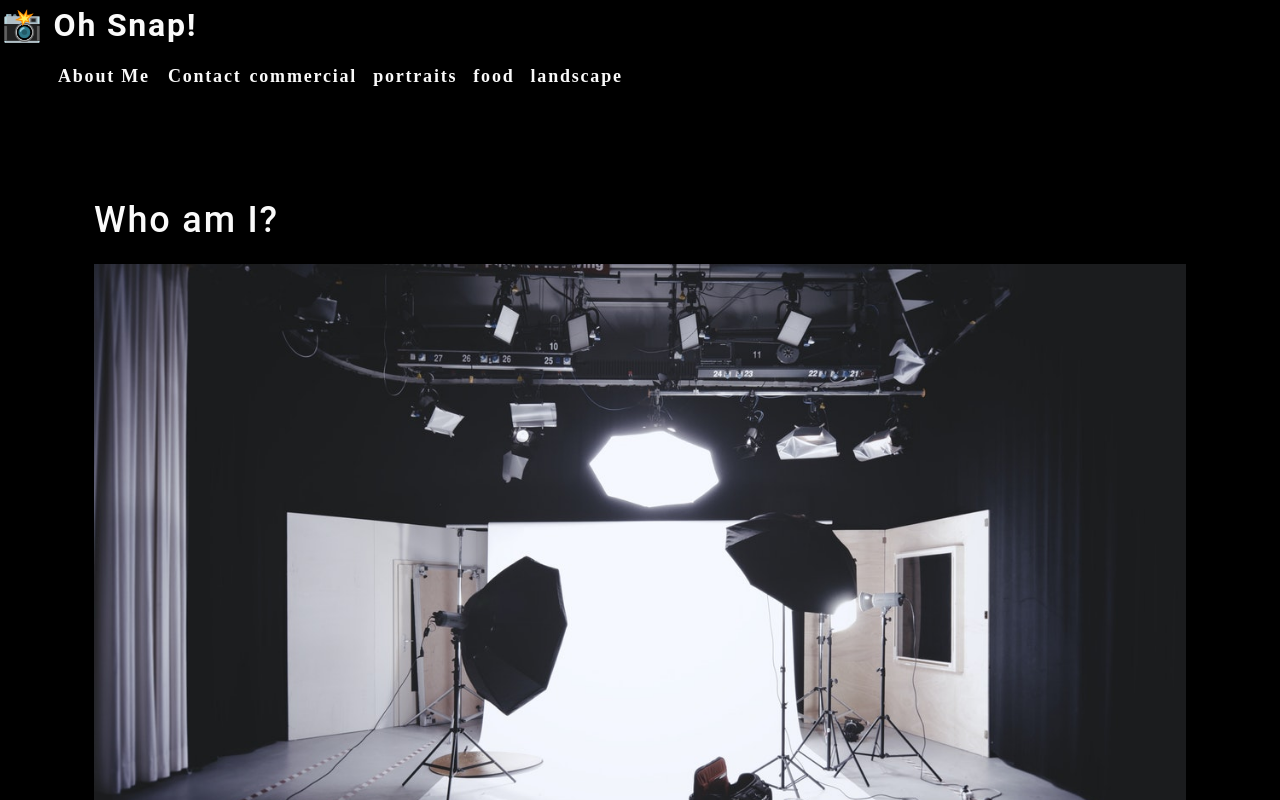
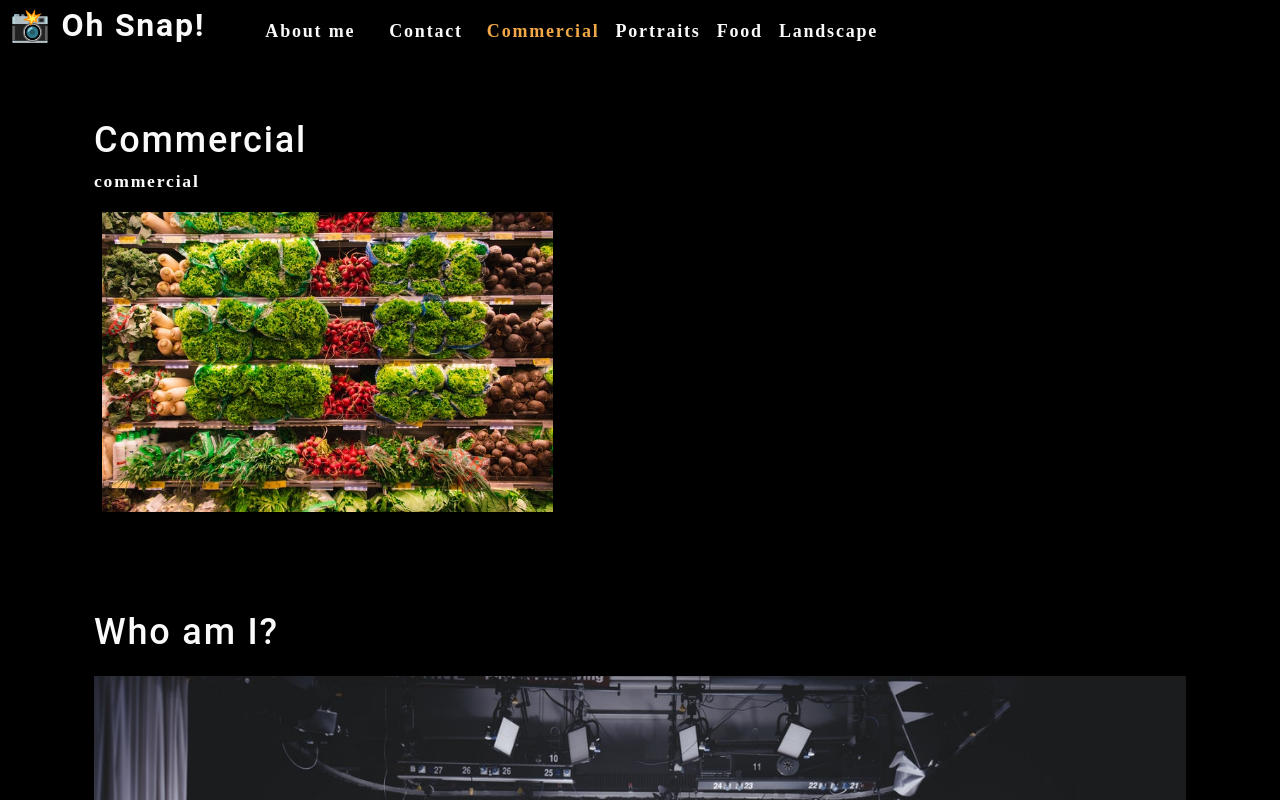
Before and after one commit to SnowLune/photo-port, a React (Create React App) app: page / in a window 1280 px wide. Shown: the top 800 px of the page. Built offline with nearby package versions, Linux system fonts and the light colour scheme.

Commit message:
implement useState and useEffect in gallery

```diff
--- a/src/App.js
+++ b/src/App.js
@@ -1,16 +1,35 @@
-import React from 'react';
-import './App.css';
+import React, { useState } from 'react';
+import Nav from './components/Nav';
 import About from './components/About';
-import Nav from './components/Nav';
+import Gallery from './components/Gallery';
 
 function App() {
+  const [categories] = useState([
+    {
+      name: 'commercial',
+      description: 'Photos of grocery stores, food trucks, and other commercial projects',
+    },
+    { name: 'portraits', description: 'Portraits of people in my life' },
+    { name: 'food', description: 'Delicious delicacies' },
+    { name: 'landscape', description: 'Fields, farmhouses, waterfalls, and the beauty of nature' },
+  ]);
+
+  const [currentCategory, setCurrentCategory] = useState(categories[0]);
+
   return (
-     <div>
-         <Nav></Nav>
-         <main>
-            <About></About>
-         </main>
-     </div>
+    <div>
+      <Nav
+        categories={categories}
+        setCurrentCategory={setCurrentCategory}
+        currentCategory={currentCategory}
+      ></Nav>
+      <main>
+        <div>
+          <Gallery></Gallery>
+          <About></About>
+        </div>
+      </main>
+    </div>
   );
 }
 
--- /dev/null
+++ b/src/components/Gallery/index.js
@@ -0,0 +1,27 @@
+import React from "react";
+import { capitalizeFirstLetter } from "../../utils/helpers";
+import photo from "../../assets/small/commercial/0.jpg";
+
+function Gallery(props) {
+   const currentCategory = {
+      name: "commercial",
+      description:
+      "Photos of grocery stores, food trucks, and other commercial projects"
+   }
+
+   return (
+      <section>
+         <h1>{capitalizeFirstLetter(currentCategory.name)}</h1>
+         <p>{currentCategory.name}</p>
+         <div>
+            <img
+               src={photo}
+               alt="Commercial Example"
+               className="img-thumbnail mx-1"
+             />
+         </div>
+      </section>
+   );
+}
+
+export default Gallery;
--- a/src/components/Nav/index.js
+++ b/src/components/Nav/index.js
@@ -1,26 +1,19 @@
-import React from "react";
+import React, { useEffect } from 'react';
+import { capitalizeFirstLetter } from '../../utils/helpers';
 
-function Nav() {
-   const categories = [
-      {
-        name: "commercial",
-        description:
-          "Photos of grocery stores, food trucks, and other commercial projects",
-      },
-      { name: "portraits", description: "Portraits of people in my life" },
-      { name: "food", description: "Delicious delicacies" },
-      {
-        name: "landscape",
-        description: "Fields, farmhouses, waterfalls, and the beauty of nature",
-      },
-   ];
+function Nav(props) {
+  const {
+    categories = [],
+    setCurrentCategory,
+    currentCategory,
+  } = props;
 
-   function categorySelected(name) {
-      console.log(`${name} clicked`);
-   }
+  useEffect(() => {
+   document.title = capitalizeFirstLetter(currentCategory.name);
+ }, [currentCategory]);
 
   return (
-      <header>
+    <header className="flex-row px-1">
       <h2>
         <a data-testid="link" href="/">
           <span role="img" aria-label="camera"> 📸</span> Oh Snap!
@@ -30,19 +23,25 @@
         <ul className="flex-row">
           <li className="mx-2">
             <a data-testid="about" href="#about">
-                     About Me
+              About me
             </a>
           </li>
-               <li>
+          <li className="mx-2">
             <span>Contact</span>
           </li>
-               { categories.map((category) => (
+          {categories.map((category) => (
             <li
-                     className="mx-1"
+              className={`mx-1 ${
+                currentCategory.name === category.name && 'navActive'
+                }`}
               key={category.name}
             >
-                     <span onClick={() => categorySelected(category.name)} >
-                        {category.name}
+              <span
+                onClick={() => {
+                  setCurrentCategory(category)
+                }}
+              >
+                {capitalizeFirstLetter(category.name)}
               </span>
             </li>
           ))}
```
Lines whose indentation alone changed are shown as unchanged.
